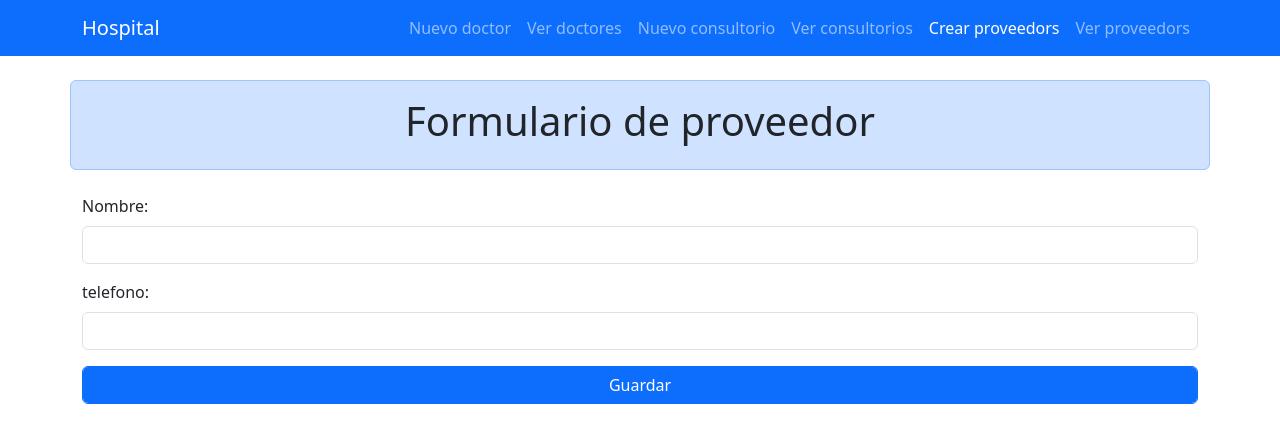
After one commit to yeyosierra72-wq/Proyecto_hospital, a PHP site: page /proveedor/formulario.php in a window 1280 px wide. The commit adds this page. Shown: the top 443 px of the page. Run offline with PHP 8.4, Linux system fonts and the light colour scheme; a stand-in replaces the project's code that opens the database connection; some libraries are stand-ins or nearby versions.

Commit message:
agregar formulario de proveedor

```diff
--- a/includes/navbar.php
+++ b/includes/navbar.php
@@ -43,6 +43,14 @@ function esActivo($carpeta, $archivo, $carpetaActual, $archivoActual) {
           <a class="nav-link <?php echo esActivo('consultorio', 'mostrar.php', $carpetaActual, $archivoActual); ?>"
              href="<?php echo BASE_URL; ?>consultorio/mostrar.php">Ver consultorios</a>
         </li>
+        <li class="nav-item">
+          <a class="nav-link <?php echo esActivo('proveedor', 'formulario.php', $carpetaActual, $archivoActual); ?>"
+             href="<?php echo BASE_URL; ?>proveedor/formulario.php">Crear proveedors</a>
+        </li>
+        <li class="nav-item">
+          <a class="nav-link <?php echo esActivo('proveedor', 'mostrar.php', $carpetaActual, $archivoActual); ?>"
+             href="<?php echo BASE_URL; ?>proveedor/mostrar.php">Ver proveedors</a>
+        </li>
       </ul>
     </div>
   </div>
--- /dev/null
+++ b/proveedor/formulario.php
@@ -0,0 +1,27 @@
+<?php
+require_once __DIR__ . '/../config/config.php';
+$titulo = 'Formulario de Proveedores';
+include __DIR__ . '/../includes/header.php';
+?>
+
+<div class="alert alert-primary text-center text-dark container mt-4">
+    <h1>Formulario de proveedor</h1>
+</div>
+
+<form action="guardar.php" method="POST" class="container mt-4">
+
+    <div class="mb-3">
+        <label for="nombre" class="form-label">Nombre:</label>
+        <input type="text" class="form-control" id="nombre" name="nombre" required>
+    </div>
+
+    <div class="mb-3">
+        <label for="telefono" class="form-label">telefono:</label>
+        <input type="text" class="form-control" id="telefono" name="telefono" required>
+    </div>
+
+
+    <button type="submit" class="btn btn-primary form-control">Guardar</button>
+</form>
+
+<?php include __DIR__ . '/../includes/footer.php'; ?>
```
Also changed, not shown: database/hospital.sql (+7 -0 lines), index.php (+7 -0 lines), proveedor/guardar.php (added, +49 -0 lines), proveedor/mostrar.php (added, +56 -0 lines).
